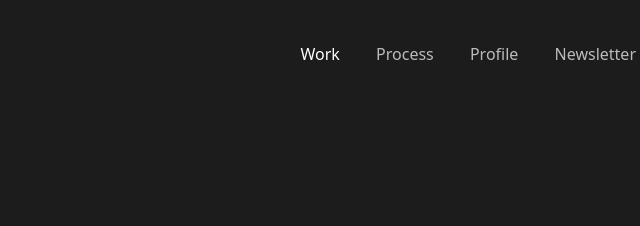
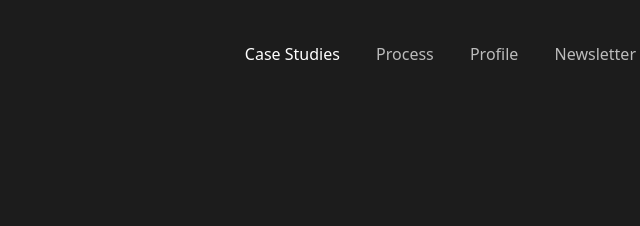
Before and after one commit to kunalbadola/portfolio, a plain HTML site: page index.html in a window 1280 px wide. Shown: the top 226 px of the page, 524-1164 px from the left. Drawn offline with Linux system fonts and the light colour scheme; a web font is replaced by a local one.

Commit message:
nav work name changed to case studies

```diff
--- a/index.html
+++ b/index.html
@@ -19,7 +19,7 @@
       <div class="logo">Kunal Badola</div>
 
       <nav class="nav">
-        <a href="index.html" class="active">Work</a>
+        <a href="index.html" class="active">Case Studies</a>
         <a href="process.html">Process</a>
         <a href="profile.html">Profile</a>
         <a href="newsletter.html">Newsletter</a>
```
